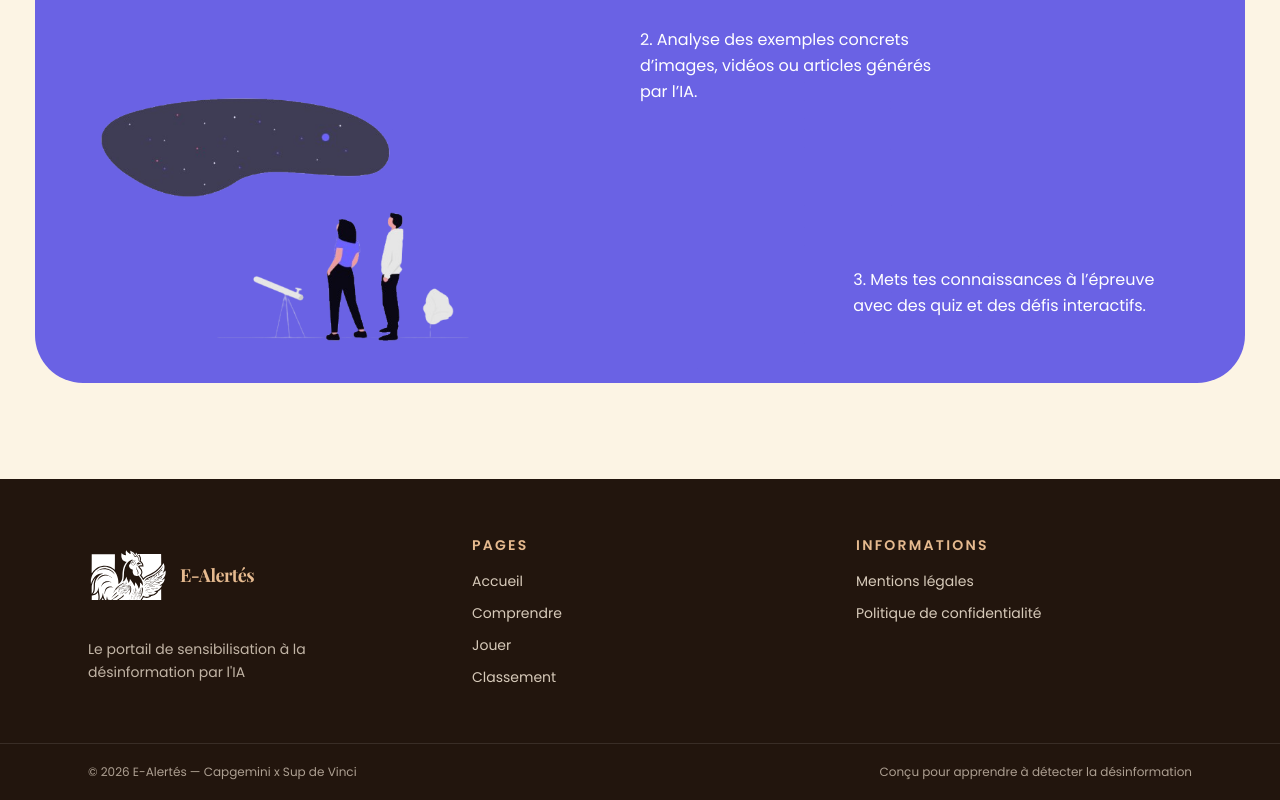
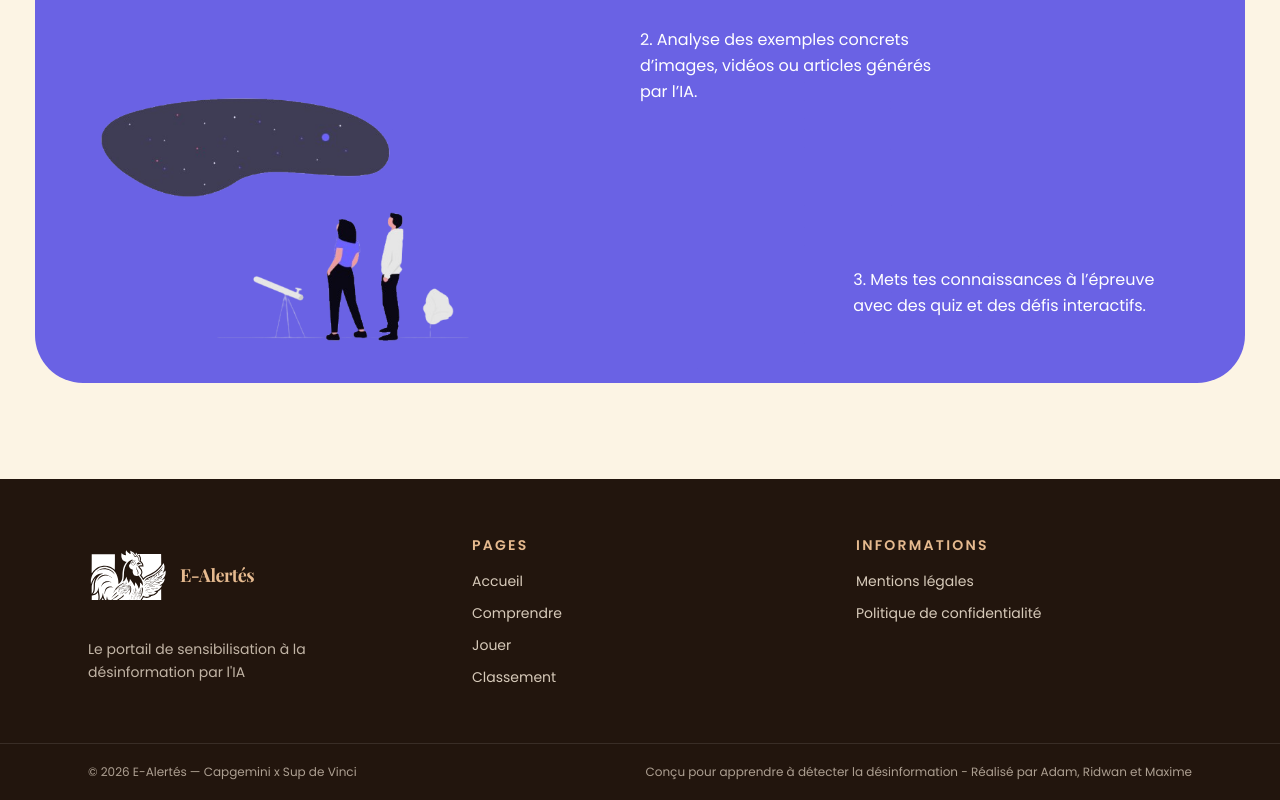
Before and after one commit to mlft9/projet-special-week, a React (Vite) app in the folder app/: page / in a window 1280 px wide. Shown: the part 1725-2525 px from the top of the page. Built offline with nearby package versions, Linux system fonts and the light colour scheme; a web font is replaced by a local one.

Commit message:
edit footer créateur

```diff
--- a/app/src/components/Footer.tsx
+++ b/app/src/components/Footer.tsx
@@ -55,7 +55,7 @@ export default function Footer() {
       <div className="border-t border-white/10">
         <div className="mx-auto flex max-w-6xl flex-col gap-2 px-6 py-5 text-xs text-[#F7EAD8]/65 sm:flex-row sm:items-center sm:justify-between">
           <span>© 2026 E-Alertés — Capgemini x Sup de Vinci</span>
-          <span>Conçu pour apprendre à détecter la désinformation</span>
+          <span>Conçu pour apprendre à détecter la désinformation - Réalisé par Adam, Ridwan et Maxime</span>
         </div>
       </div>
     </footer>
```
